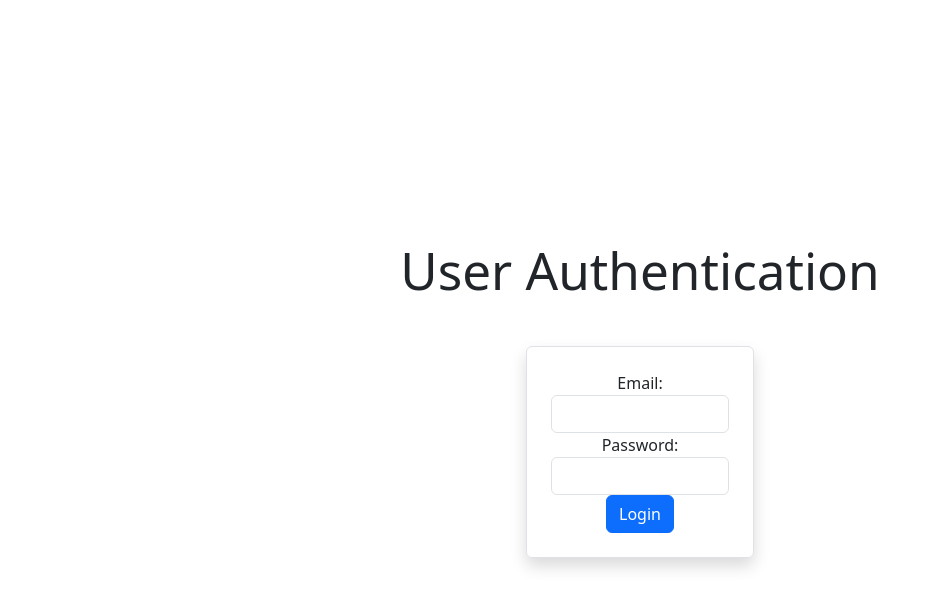
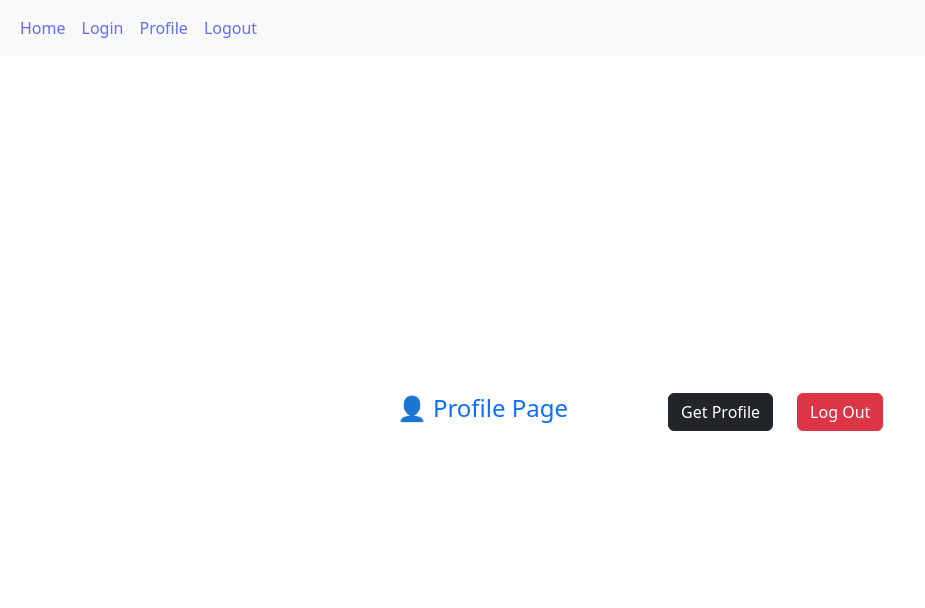
Before and after one commit to Iliyas-Sipai/react-project, a React (Vite) app in the folder user-authentication/: page /profile in a window 1280 px wide. Shown: the top 608 px of the page, without its empty margins (0-925 px from the left). Built offline with nearby package versions, Linux system fonts and the light colour scheme.

Commit message:
use Navigation

```diff
--- a/user-authentication/package.json
+++ b/user-authentication/package.json
@@ -12,8 +12,7 @@
   "dependencies": {
     "axios": "^1.10.0",
     "react": "^19.0.0",
-    "react-dom": "^19.0.0",
-    "react-router-dom": "^7.6.3"
+    "react-dom": "^19.0.0"
   },
   "devDependencies": {
     "@eslint/js": "^9.19.0",
@@ -25,6 +24,7 @@
     "eslint-plugin-react-hooks": "^5.0.0",
     "eslint-plugin-react-refresh": "^0.4.18",
     "globals": "^15.14.0",
+    "react-router-dom": "^7.6.3",
     "vite": "^6.1.0"
   }
 }
--- a/user-authentication/src/App.jsx
+++ b/user-authentication/src/App.jsx
@@ -1,14 +1,25 @@
 import { useState } from 'react'
 import reactLogo from './assets/react.svg'
 import viteLogo from '/vite.svg'
-import { BrowserRouter } from 'react-router-dom'
 import './App.css'
 import LoginCompo from './pages/LoginCompo'
+import ProfileCompo from './pages/ProfileCompo'
+import { BrowserRouter,Router,Routes,Route } from 'react-router-dom'
+import NavbarCompo from './NavbarCompo'
 
 function App() {
   return (
     <>
-    <LoginCompo/>
+       {/* <Router> */}
+       <NavbarCompo />
+      <Routes>
+        <Route path='/' element={<LoginCompo/>}/>
+        <Route path='/login' element={<LoginCompo/>}/>
+        <Route path='/profile' element={<ProfileCompo/>}/>
+      </Routes>
+      {/* </Router> */}
+    {/* <LoginCompo/>
+    <ProfileCompo/> */}
     </>
   )
 }
--- /dev/null
+++ b/user-authentication/src/NavbarCompo.jsx
@@ -0,0 +1,21 @@
+import React from "react";
+import { Link } from "react-router-dom";
+const NavbarCompo = () => {
+  return (
+    <>
+      <div className="container">
+        <nav className="navbar navbar-expand-lg bg-body-tertiary fixed-top">
+          <div className="container-fluid d-flex justify-content-between">
+            <ul className="navbar-nav d-flex justify-content-between align-items-start mb-20">
+              <Link to="/"><li className="nav-link active"><a href="#">Home</a></li></Link>
+              <Link to="/login"><li className="nav-link"><a href="#">Login</a></li></Link>
+              <Link to="/profile"><li className="nav-link"><a href="#">Profile</a></li></Link>
+              <Link to="/profile"><li className="nav-link"><a href="#">Logout</a></li></Link>
+            </ul>
+          </div>
+        </nav>
+      </div>
+    </>
+  );
+};
+export default NavbarCompo;
--- a/user-authentication/src/main.jsx
+++ b/user-authentication/src/main.jsx
@@ -2,7 +2,7 @@ import { StrictMode } from 'react'
 import { createRoot } from 'react-dom/client'
 import './index.css'
 import App from './App.jsx'
-import { BrowserRouter } from 'react-router'
+import { BrowserRouter } from 'react-router-dom'
 
 createRoot(document.getElementById('root')).render(
   <StrictMode>
--- a/user-authentication/src/pages/LoginCompo.jsx
+++ b/user-authentication/src/pages/LoginCompo.jsx
@@ -1,44 +1,70 @@
 import React from "react";
 import { useState } from "react";
 import axios from "axios";
+import { Navigate, useNavigate } from "react-router";
 const LoginCompo = () => {
-
   const [email, setEmail] = useState("");
   const [password, setPassword] = useState("");
-
-    const handleChange = () =>{
+  const navigate = useNavigate();
+  const handleChange = () => {
     const payload = {
       email: email,
-        password:password
-       }
-       console.log(password,email);
-       axios.post(" https://api.escuelajs.co/api/v1/auth/login",payload)
-       .then((res)=>{
-        localStorage.setItem("token", JSON.stringify( res.data.access_token))
-        alert("login is compplted")
-         console.log("login is compplted",res);
+      password: password,
+    };
+    console.log(password, email);
+    axios
+      .post(" https://api.escuelajs.co/api/v1/auth/login", payload)
+      .then((res) => {
+        localStorage.setItem("token", JSON.stringify(res.data.access_token));
+        alert("login is compplted");
+        console.log("login is compplted", res);
+        navigate("/profile");
       })
-        .catch((err)=>{
+      .catch((err) => {
         console.log("login is fail");
-        })
-      }
+      });
+  };
   return (
     <>
-      <div className="container">
-        <h1 className="text-center mb-80">User Authentication</h1>
-        <div className="row justify-content-center mt-5 ">
-          <div className="col-md-6 w-500">
-            <form action="#" className="p-4 border rounded shadow  p-4">
-              <label htmlFor="email">Email:</label>
-              <input onChange={(e)=>setEmail(e.target.value)} type="email" id="email" className="form-control" />
-              <label htmlFor="password">Password:</label>
-              <input onChange={(e)=>setPassword(e.target.value)} type="password" id="password" className="form-control" />
-              <button onClick={handleChange} type="submit" className="btn btn-primary">
+      <div className="card p-4 shadow w-100 w-md-50 mx-auto">
+        <h4 className="text-center text-secondary mb-4">
+          🔐 User Authentication
+        </h4>
+        <form onSubmit={(e) => e.preventDefault()}>
+          <div className="mb-3">
+            <label htmlFor="email" className="form-label">
+              Email address
+            </label>
+            <input
+              type="email"
+              id="email"
+              className="form-control"
+              onChange={(e) => setEmail(e.target.value)}
+              placeholder="Enter your email"
+              required
+            />
+          </div>
+
+          <div className="mb-3">
+            <label htmlFor="password" className="form-label">
+              Password
+            </label>
+            <input
+              type="password"
+              id="password"
+              className="form-control"
+              onChange={(e) => setPassword(e.target.value)}
+              placeholder="Enter your password"
+              required
+            />
+          </div>
+
+          <div className="d-grid">
+            <button onClick={handleChange} className="btn btn-primary">
               Login
             </button>
+          </div>
         </form>
-          </div>
-        </div>
       </div>
     </>
   );
--- /dev/null
+++ b/user-authentication/src/pages/ProfileCompo.jsx
@@ -0,0 +1,74 @@
+import axios from "axios";
+import React, { use, useState,} from "react";
+
+const ProfileCompo = () => {
+  const [userdata, setUserData] = useState("");
+
+
+  const getProfile = () => {
+    const token = JSON.parse(localStorage.getItem("token"));
+    const header = {
+      headers: {
+        Authorization: ` Bearer ${token}`,
+      },
+    };
+    axios
+      .get(" https://api.escuelajs.co/api/v1/auth/profile", header)
+      .then((res) => {
+        setUserData(res.data);
+        console.log("profile are geted", res);
+      })
+      .catch((err) => {
+        console.log("profile are not geted");
+      });
+  };
+
+  const hanleLogout = () => {
+    setUserData();
+    localStorage.removeItem("token");
+    alert("logout are complted please login");
+
+  };
+  return (
+    <>
+      <div className="container mt-5">
+        <div className="d-flex justify-content-between align-items-center mb-4">
+          <p className="h4 text-primary" style={{marginRight:'100px'}}>👤 Profile Page</p>
+          <div>
+            <button className="btn btn-dark me-4" onClick={getProfile}>
+              Get Profile
+            </button>
+            <button className="btn btn-danger" onClick={hanleLogout}>
+              Log Out
+            </button>
+          </div>
+        </div>
+        {userdata && (
+          <div className="card p-4 shadow mb-5">
+            <h5 className="mb-3">👨‍💼 User Details</h5>
+            <p>
+              <strong>Name:</strong> {userdata?.name}
+            </p>
+            <p>
+              <strong>Email:</strong> {userdata?.email}
+            </p>
+            <p>
+              <strong>Password:</strong> {userdata?.password}
+            </p>
+            <p>
+              <strong>Role:</strong> {userdata?.role}
+            </p>
+            <img
+              src={userdata?.avatar}
+              alt="User"
+              className="img-fluid rounded shadow mt-2"
+              style={{ maxWidth: "200px" }}
+            />
+          </div>
+        )}
+      </div>
+    </>
+  );
+};
+
+export default ProfileCompo;
```
Also changed, not shown: 1 other file (tests, documents, lock files or other folders). Lines whose indentation alone changed are shown as unchanged.
